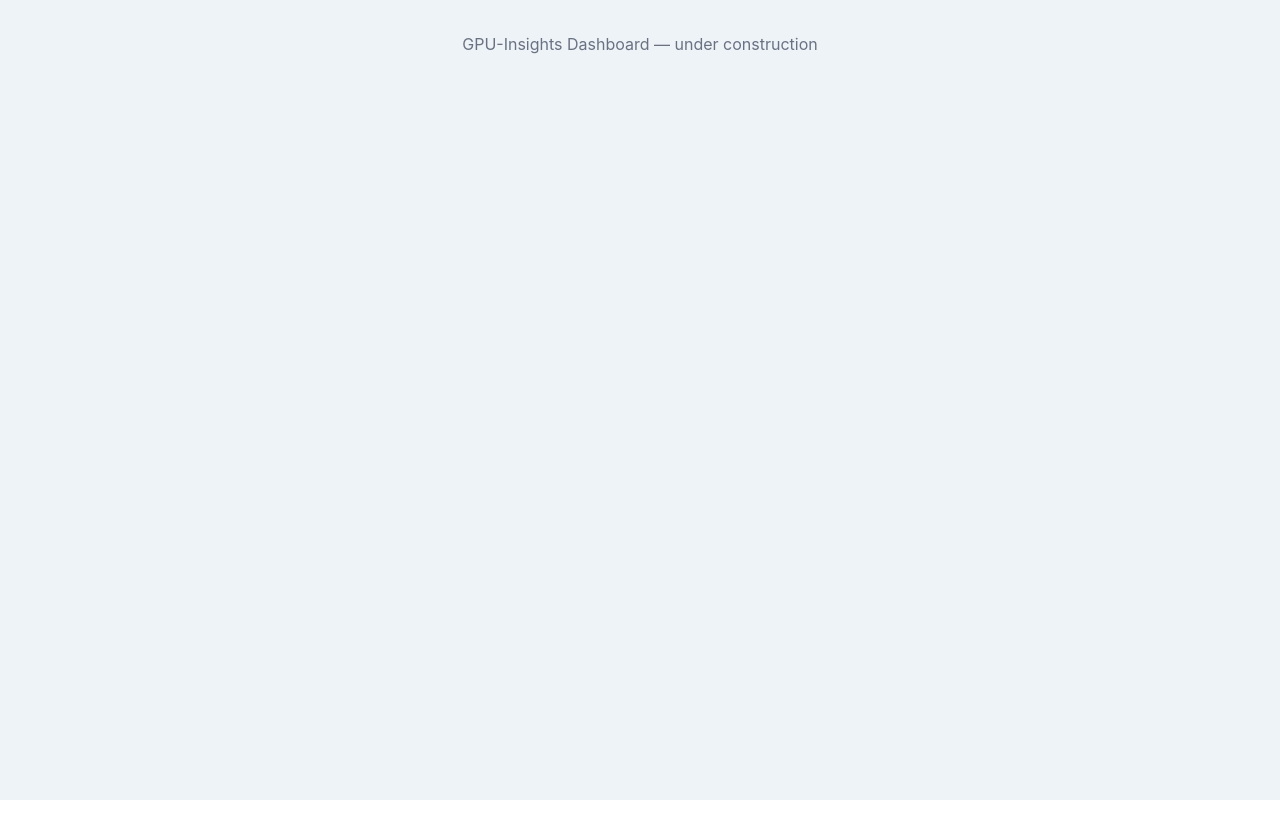
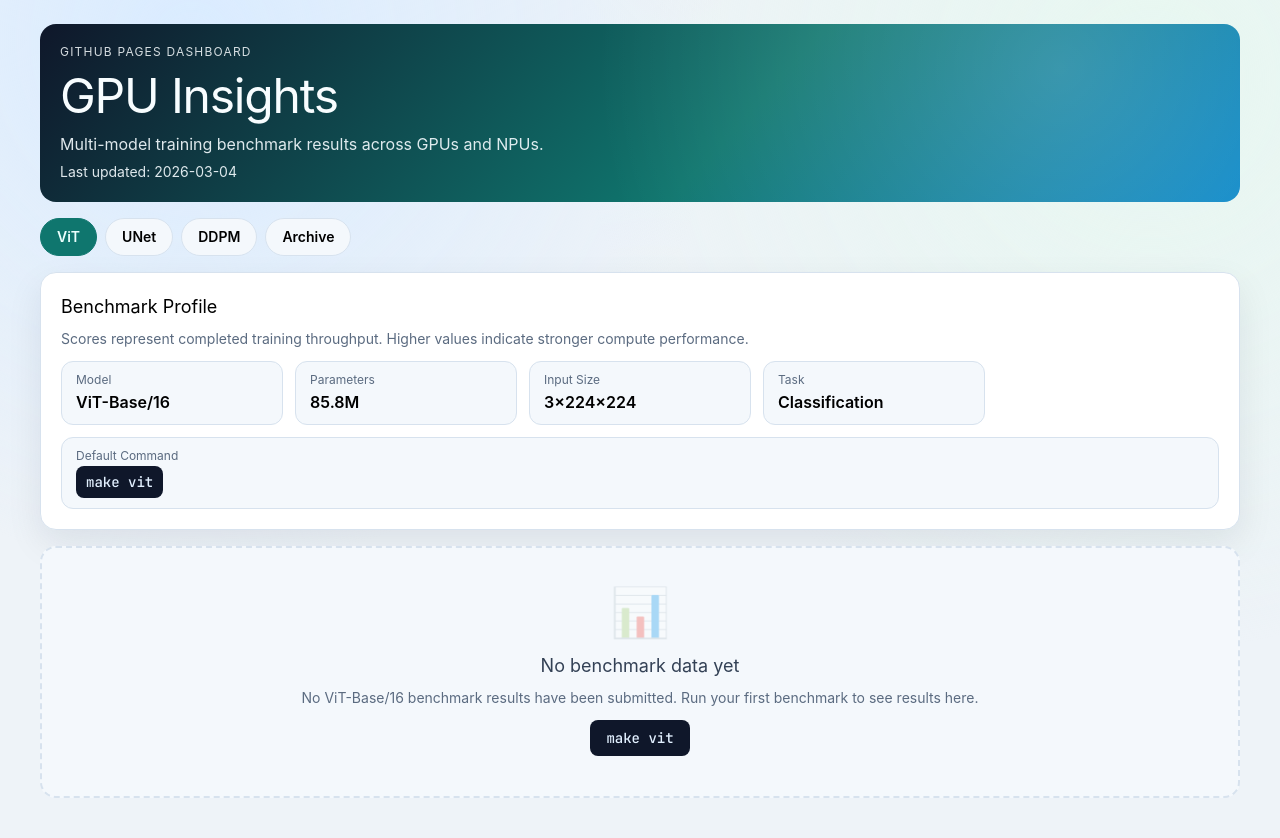
Before and after one commit to xiaoran007/GPU-Insights, a React (Vite) app in the folder docs-src/: page / in a window 1280 px wide. Before the commit the page ends 800 px from the top, so only its background shows below. Built offline with nearby package versions, Linux system fonts and the light colour scheme.

Commit message:
feat(docs): integrate all components in App with tab routing and data hooks

```diff
--- a/docs-src/src/App.tsx
+++ b/docs-src/src/App.tsx
@@ -1,9 +1,147 @@
-function App() {
+import { useState } from "react";
+import type { ModelKey } from "./types/benchmark";
+import {
+  useBenchmarkData,
+  useFilteredEntries,
+  useFilterOptions,
+  useFilters,
+} from "./hooks/useBenchmarkData";
+
+import Layout from "./components/Layout";
+import Hero from "./components/Hero";
+import ModelTabs from "./components/ModelTabs";
+import ModelProfile from "./components/ModelProfile";
+import FilterControls from "./components/FilterControls";
+import StatsGrid from "./components/StatsGrid";
+import BenchmarkTable from "./components/BenchmarkTable";
+import TopDevicesChart from "./components/TopDevicesChart";
+import VendorChart from "./components/VendorChart";
+import EmptyState from "./components/EmptyState";
+import ArchivePage from "./components/ArchivePage";
+
+type TabKey = ModelKey | "archive";
+
+export default function App() {
+  const { data, error, loading } = useBenchmarkData();
+  const [activeTab, setActiveTab] = useState<TabKey>("vit");
+  const { filters, updateFilter, resetFilters } = useFilters();
+
+  // Current model key for data hooks (archive falls back to resnet50 for hook compat)
+  const modelFilter = activeTab === "archive" ? "resnet50" : activeTab;
+  const entries = data?.benchmarks ?? [];
+  const filtered = useFilteredEntries(entries, modelFilter, filters);
+  const { vendors, architectures, platforms } = useFilterOptions(entries, modelFilter);
+
+  const modelInfo = activeTab !== "archive" ? data?.models[activeTab] : undefined;
+
+  // Reset filters when switching tabs
+  const handleTabChange = (tab: TabKey) => {
+    setActiveTab(tab);
+    resetFilters();
+  };
+
+  if (loading) {
+    return (
+      <Layout>
+        <div className="flex min-h-[60vh] items-center justify-center">
+          <p className="animate-pulse text-[var(--color-muted)]">Loading benchmark data…</p>
+        </div>
+      </Layout>
+    );
+  }
+
+  if (error) {
+    return (
+      <Layout>
+        <div className="flex min-h-[60vh] flex-col items-center justify-center gap-3">
+          <p className="text-lg font-semibold text-red-600">Failed to load data</p>
+          <code className="rounded bg-red-50 px-3 py-1 text-sm text-red-700">{error}</code>
+        </div>
+      </Layout>
+    );
+  }
+
   return (
-    <div className="min-h-screen bg-[#eef3f8]">
-      <p className="p-8 text-center text-gray-500">GPU-Insights Dashboard — under construction</p>
-    </div>
-  )
+    <Layout>
+      <Hero lastUpdated={data?.metadata.lastUpdated ?? "—"} />
+
+      <div className="flex flex-col gap-4">
+        <ModelTabs activeTab={activeTab} onTabChange={handleTabChange} />
+
+        {activeTab === "archive" ? (
+          <ArchivePage entries={entries} />
+        ) : (
+          <ModelTabContent
+            modelInfo={modelInfo}
+            filtered={filtered}
+            filters={filters}
+            vendors={vendors}
+            architectures={architectures}
+            platforms={platforms}
+            onFilterChange={updateFilter}
+          />
+        )}
+      </div>
+    </Layout>
+  );
 }
 
-export default App
+/* ── Model tab content (ViT / UNet / DDPM) ── */
+
+interface ModelTabContentProps {
+  modelInfo?: import("./types/benchmark").ModelInfo;
+  filtered: import("./types/benchmark").BenchmarkEntry[];
+  filters: import("./types/benchmark").Filters;
+  vendors: string[];
+  architectures: string[];
+  platforms: string[];
+  onFilterChange: <K extends keyof import("./types/benchmark").Filters>(
+    key: K,
+    value: import("./types/benchmark").Filters[K],
+  ) => void;
+}
+
+function ModelTabContent({
+  modelInfo,
+  filtered,
+  filters,
+  vendors,
+  architectures,
+  platforms,
+  onFilterChange,
+}: ModelTabContentProps) {
+  if (!modelInfo) return null;
+
+  // Empty state when no data exists for this model
+  if (filtered.length === 0 && filters.vendor === "all" && !filters.search) {
+    return (
+      <>
+        <ModelProfile model={modelInfo} />
+        <EmptyState modelName={modelInfo.displayName} command={modelInfo.defaultCommand} />
+      </>
+    );
+  }
+
+  return (
+    <>
+      <ModelProfile model={modelInfo} />
+      <StatsGrid entries={filtered} />
+
+      <FilterControls
+        filters={filters}
+        vendors={vendors}
+        architectures={architectures}
+        platforms={platforms}
+        showVersionFilter={false}
+        onFilterChange={onFilterChange}
+      />
+
+      <div className="grid grid-cols-1 gap-3 lg:grid-cols-2">
+        <TopDevicesChart entries={filtered} />
+        <VendorChart entries={filtered} />
+      </div>
+
+      <BenchmarkTable entries={filtered} />
+    </>
+  );
+}
```
